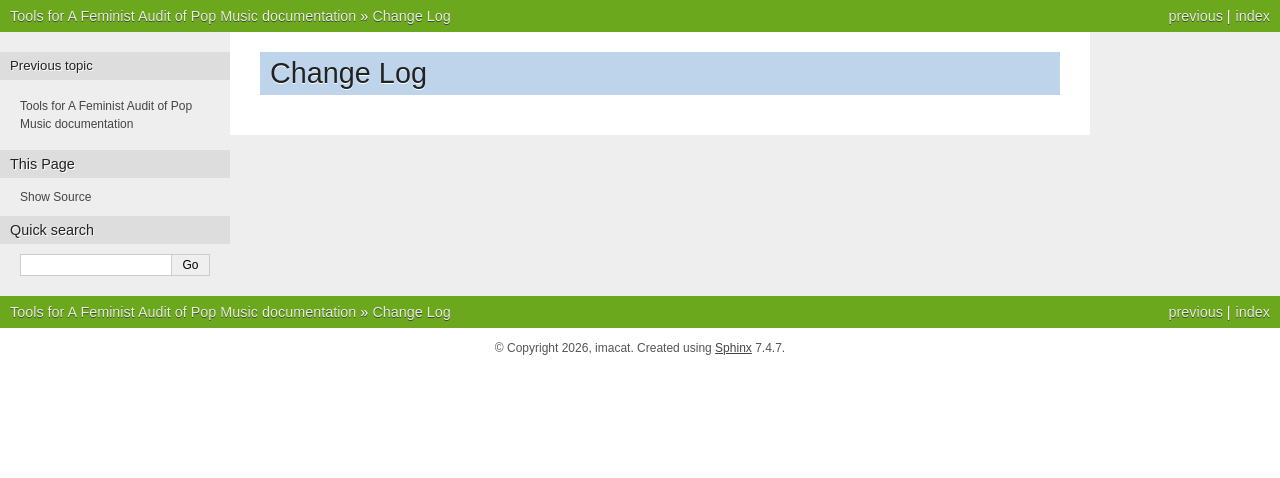
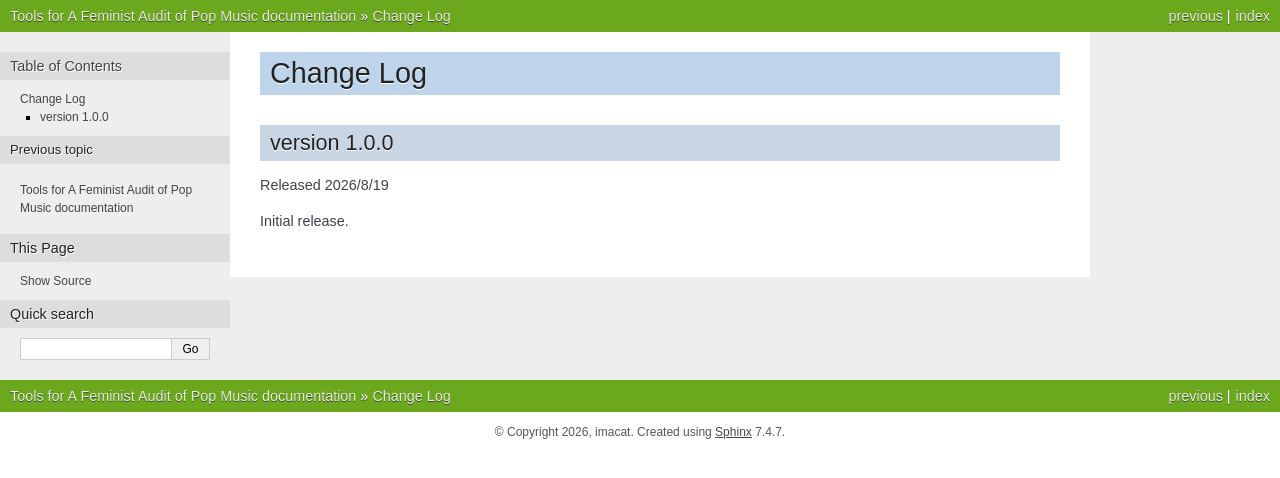
Before and after one commit to imacat/pop-fem-audit, a Sphinx documentation site: the page built from tools/docs/source/changelog.rst, in a window 1280 px wide. Shown: the top 478 px of the page. Built offline with Sphinx 7.4.7, drawn with Linux system fonts in a browser that asks for light colours; the version number could not be read and is left out.

Commit message:
Advance tools to version 1.0.0.

```diff
--- a/tools/docs/source/changelog.rst
+++ b/tools/docs/source/changelog.rst
@@ -1,2 +1,10 @@
 Change Log
 ==========
+
+
+version 1.0.0
+-------------
+
+Released 2026/8/19
+
+Initial release.
```
Also changed, not shown: 1 other file.
